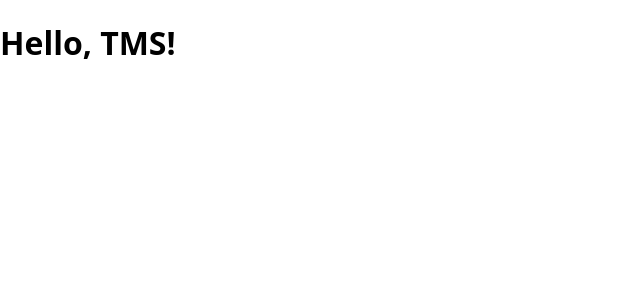
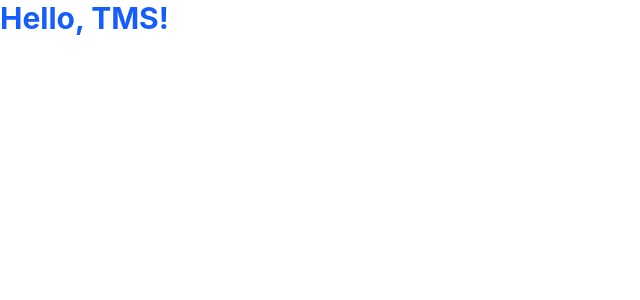
Before and after one commit to vas-tregubov/tms, a React (Vite) app in the folder frontend/: page / in a window 1280 px wide. Shown: the top 300 px of the page, without its empty margins (0-640 px from the left). Built offline with nearby package versions, Linux system fonts and the light colour scheme.

Commit message:
chore(frontend): configure Tailwind CSS
Add Tailwind CSS dependencies and the Vite plugin.
Import Tailwind CSS in index.css.
Make minor formatting adjustments to CONTRIBUTING.md.

```diff
--- a/frontend/package.json
+++ b/frontend/package.json
@@ -18,6 +18,7 @@
   },
   "devDependencies": {
     "@eslint/js": "^10.0.1",
+    "@tailwindcss/vite": "4.3",
     "@types/node": "^24.13.3",
     "@types/react": "^19.2.18",
     "@types/react-dom": "^19.2.4",
@@ -28,6 +29,7 @@
     "eslint-plugin-react-refresh": "^0.5.4",
     "globals": "^17.11.0",
     "prettier": "^3.9.6",
+    "tailwindcss": "4.3",
     "typescript": "~6.0.2",
     "typescript-eslint": "^8.67.0",
     "vite": "^8.2.2"
--- a/frontend/src/App.tsx
+++ b/frontend/src/App.tsx
@@ -1,7 +1,7 @@
 const App = () => {
   return (
     <main>
-      <h1>Hello, TMS!</h1>
+      <h1 className="text-3xl font-bold text-blue-600">Hello, TMS!</h1>
     </main>
   )
 }
--- a/frontend/src/index.css
+++ b/frontend/src/index.css
@@ -1,10 +1 @@
-*,
-*::before,
-*::after {
-  box-sizing: border-box;
-}
-
-body {
-  margin: 0;
-  font-family: system-ui, sans-serif;
-}
+@import 'tailwindcss';
--- a/frontend/vite.config.ts
+++ b/frontend/vite.config.ts
@@ -1,7 +1,8 @@
 import react from '@vitejs/plugin-react'
+import tailwindcss from '@tailwindcss/vite'
 import { defineConfig } from 'vite'
 
 // https://vite.dev/config/
 export default defineConfig({
-  plugins: [react()],
+  plugins: [react(), tailwindcss()],
 })
```
Also changed, not shown: 2 other files (tests, documents, lock files or other folders).
